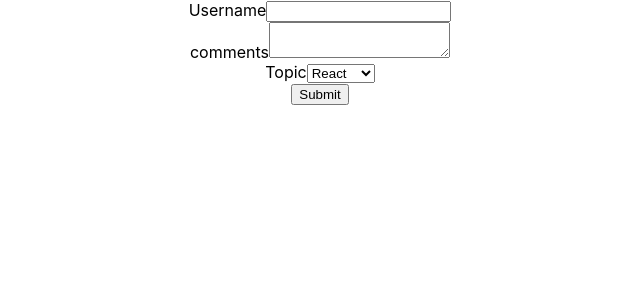
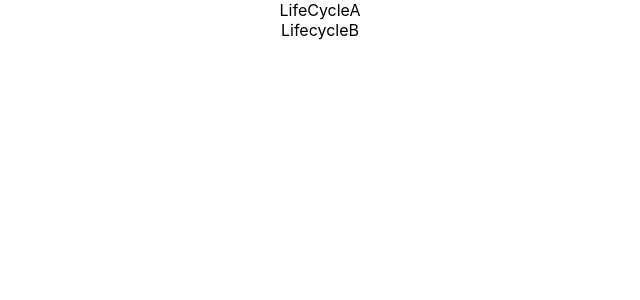
Before and after one commit to Nishant-Pall/React-Prac, a React (Create React App) app: page / in a window 1280 px wide. Shown: the top 300 px of the page, without its empty margins (320-960 px from the left). Built offline with nearby package versions, Linux system fonts and the light colour scheme.

Commit message:
add Lifecycle of child, parent components

```diff
--- a/src/App.js
+++ b/src/App.js
@@ -3,6 +3,7 @@
 import './appStyles.css'
 import styles from './appStyles.module.css'
 import Form from './components/Form';
+import LifecycleA from './components/LifecycleA'
 // import NameList from './components/NameList';
 // import Stylesheet from './components/Stylesheet';
 // import Greet from './components/Greet'
@@ -19,7 +20,8 @@
 function App() {
   return (
     <div className="App">
-      {<Form />}
+      {<LifecycleA />}
+      {/* {<Form />} */}
       {/* <h1 className='error'>Error</h1> */}
       {/* <h1 className={styles.success}>Success</h1> */}
       {/* {<Inline />} */}
--- /dev/null
+++ b/src/components/LifecycleA.js
@@ -0,0 +1,35 @@
+import React, { Component } from 'react'
+import LifecycleB from './LifecycleB';
+
+class LifecycleA extends Component {
+
+    constructor(props) {
+        super(props)
+
+        this.state = {
+            name: 'Nishant'
+        }
+        console.log('LifeCycleA constructor');
+    }
+
+    static getDerivedStateFromProps(props, state) {
+        console.log('LifecycleA getDerivedStateFromProps');
+        return null
+    }
+
+    componentDidMount() {
+        console.log('LifecycleA componentDidMount');
+    }
+
+    render() {
+        console.log('LifecyleA render')
+        return (
+            <div>
+                <div>LifeCycleA</div>
+                <LifecycleB />
+            </div>
+        )
+    }
+}
+
+export default LifecycleA
--- /dev/null
+++ b/src/components/LifecycleB.js
@@ -0,0 +1,33 @@
+import React, { Component } from 'react'
+
+class LifecycleB extends Component {
+
+    constructor(props) {
+        super(props)
+
+        this.state = {
+            name: 'Nishant'
+        }
+        console.log('LifeCycleB constructor');
+    }
+
+    static getDerivedStateFromProps(props, state) {
+        console.log('LifecycleB getDerivedStateFromProps');
+        return null
+    }
+
+    componentDidMount() {
+        console.log('LifecycleB componentDidMount');
+    }
+
+    render() {
+        console.log('LifecycleB render')
+        return (
+            <div>
+                LifecycleB
+            </div>
+        )
+    }
+}
+
+export default LifecycleB
```
Also changed, not shown: 1 other file (tests, documents, lock files or other folders).
